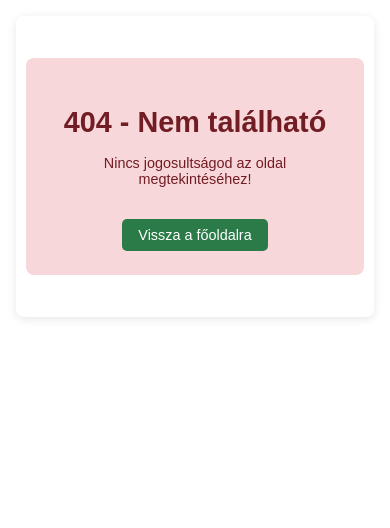
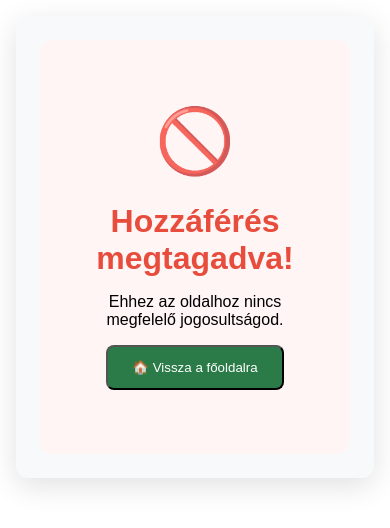
Before and after one commit to kenezbence/sneakR, an Angular app in the folder frontend/sneakR/: page /admin in a window 390 px wide. Before the commit this address had no page. Shown: the top 528 px of the page. Built offline with nearby package versions, Linux system fonts and the light colour scheme; sample sign-in values are in the browser's storage.

Commit message:
mat icons & admin css

```diff
--- a/frontend/sneakR/src/app/_components/admin/admin.component.css
+++ b/frontend/sneakR/src/app/_components/admin/admin.component.css
@@ -1,166 +1,184 @@
 .admin-container {
   max-width: 1200px;
   margin: 2rem auto;
-  padding: 20px;
-  background: white;
-  border-radius: 8px;
-  box-shadow: 0 2px 10px rgba(0,0,0,0.1);
+  padding: 2rem;
+  background: #f8f9fa;
+  border-radius: 12px;
+  box-shadow: 0 8px 30px rgba(0,0,0,0.12);
+  font-family: 'Segoe UI', system-ui, sans-serif;
+}
+
+.admin-header {
+  display: flex;
+  justify-content: space-between;
+  align-items: center;
+  margin-bottom: 2rem;
+  padding-bottom: 1.5rem;
+  border-bottom: 1px solid #e9ecef;
 }
 
 h1 {
-  color: #2A7B47;
-  text-align: center;
-  margin-bottom: 2rem;
+  color: #2c3e50;
+  margin: 0;
+  font-size: 2.2rem;
+  font-weight: 600;
 }
 
-.table-container {
-  overflow-x: auto; /* Görgethetővé teszi a táblázatot mobil nézetben */
+.user-stats {
+  display: grid;
+  grid-template-columns: repeat(auto-fit, minmax(200px, 1fr));
+  gap: 1.5rem;
+  margin-bottom: 3rem;
+}
+
+.stat-card {
+  background: white;
+  padding: 1.5rem;
+  border-radius: 10px;
+  box-shadow: 0 4px 6px rgba(0,0,0,0.05);
+  text-align: center;
+}
+
+.stat-value {
+  display: block;
+  font-size: 2.4rem;
+  font-weight: 700;
+  color: #2A7B47;
+  margin-bottom: 0.5rem;
+}
+
+.stat-label {
+  color: #7f8c8d;
+  font-size: 0.95rem;
+  text-transform: uppercase;
+  letter-spacing: 0.5px;
 }
 
 .users-table {
-  border: 2px solid red !important;
   width: 100%;
-  min-width: 600px; /* Ha a képernyő kisebb, akkor vízszintesen görgethető */
+  border-collapse: collapse;
+  background: white;
+  border-radius: 8px;
+  overflow: hidden;
+  box-shadow: 0 1px 15px rgba(0,0,0,0.08);
 }
 
-.users-table td, .users-table th {
-  padding: 12px;
-  border: 1px solid #ddd;
-  background: #3d7852 !important;
-  color: black !important;
+.users-table thead {
+  background: #2A7B47;
+  color: white;
+}
+
+.users-table th {
+  padding: 1.2rem;
+  font-weight: 600;
   text-align: left;
 }
 
+.users-table td {
+  padding: 1rem 1.2rem;
+  border-bottom: 1px solid #ecf0f1;
+  color: #2c3e50;
+}
+
+.users-table tr:last-child td {
+  border-bottom: none;
+}
+
+/* .users-table tr:hover {
+  background: #f8f9fa;
+  transition: background 0.2s ease;
+} */
+
 .delete-btn {
-  background: #dc3545;
+  background: #e74c3c;
   color: white;
   border: none;
-  padding: 8px 16px;
-  border-radius: 4px;
+  padding: 0.6rem 1.2rem;
+  border-radius: 6px;
   cursor: pointer;
-  transition: background 0.2s;
+  transition: all 0.2s ease;
+  display: inline-flex;
+  align-items: center;
+  gap: 0.5rem;
 }
 
 .delete-btn:hover {
-  background: #bb2d3b;
+  background: #c0392b;
+  transform: translateY(-1px);
+  box-shadow: 0 3px 8px rgba(231, 76, 60, 0.25);
+}
+
+.error-container {
+  text-align: center;
+  padding: 4rem 2rem;
+  background: #fff5f5;
+  border-radius: 12px;
+}
+
+.error-icon {
+  font-size: 4rem;
+  margin-bottom: 1.5rem;
+  opacity: 0.8;
+}
+
+.error-container h2 {
+  color: #e74c3c;
+  margin: 1rem 0;
+  font-size: 2rem;
+}
+
+.back-button {
+  background: #2A7B47;
+  color: white;
+  padding: 0.8rem 1.5rem;
+  border-radius: 8px;
+  display: inline-flex;
+  align-items: center;
+  gap: 0.5rem;
+  transition: all 0.2s ease;
+}
+
+.back-button:hover {
+  background: #1f5e36;
+  transform: translateY(-1px);
 }
 
 .loading {
   text-align: center;
   padding: 2rem;
-  color: #666;
+  color: #7f8c8d;
+  font-style: italic;
 }
 
-.error-container {
-  text-align: center;
-  padding: 4rem;
-  background: #f8d7da;
-  border-radius: 8px;
-  margin: 2rem auto;
-  max-width: 600px;
-}
-
-.error-container h2 {
-  color: #721c24;
-  font-size: 2.5rem;
-  margin-bottom: 1rem;
-}
-
-.error-container p {
-  color: #721c24;
-  font-size: 1.2rem;
-  margin-bottom: 2rem;
-}
-
-.back-button {
-  background: #2A7B47;
-  color: white;
-  padding: 12px 24px;
-  border: none;
-  border-radius: 5px;
-  font-size: 1.1rem;
-  cursor: pointer;
-  transition: background 0.3s;
-}
-
-.back-button:hover {
-  background: #1f5e36;
-}
-
-/* ======= Reszponzív stílusok ======= */
+/* Reszponzív stílusok */
 @media (max-width: 768px) {
-  .admin-container {
-    padding: 15px;
+  .admin-header {
+    flex-direction: column;
+    gap: 1.5rem;
+    text-align: center;
   }
 
-  .users-table {
-    font-size: 14px;
+  .users-table td, .users-table th {
+    padding: 0.8rem;
   }
 
-  .users-table th, .users-table td {
-    padding: 8px;
-  }
-
-  .delete-btn {
-    padding: 6px 12px;
-    font-size: 14px;
-  }
-
-  .error-container {
-    padding: 2rem;
-  }
-
-  .error-container h2 {
+  .stat-value {
     font-size: 2rem;
-  }
-
-  .error-container p {
-    font-size: 1rem;
-  }
-
-  .back-button {
-    padding: 10px 20px;
-    font-size: 1rem;
   }
 }
 
 @media (max-width: 480px) {
   .admin-container {
+    padding: 1.5rem;
     margin: 1rem;
-    padding: 10px;
   }
 
   h1 {
-    font-size: 1.5rem;
-  }
-
-  .users-table {
-    font-size: 12px;
-  }
-
-  .users-table th, .users-table td {
-    padding: 6px;
+    font-size: 1.8rem;
   }
 
   .delete-btn {
-    padding: 5px 10px;
-    font-size: 12px;
-  }
-
-  .error-container {
-    padding: 1.5rem;
-  }
-
-  .error-container h2 {
-    font-size: 1.8rem;
-  }
-
-  .error-container p {
-    font-size: 0.9rem;
-  }
-
-  .back-button {
-    padding: 8px 16px;
-    font-size: 0.9rem;
+    width: 100%;
+    justify-content: center;
   }
 }
--- a/frontend/sneakR/src/app/_components/admin/admin.component.html
+++ b/frontend/sneakR/src/app/_components/admin/admin.component.html
@@ -1,13 +1,19 @@
 <div class="admin-container">
   <div *ngIf="isAdmin; else accessDenied">
-    <h1>Felhasználók Kezelése</h1>
-    <button class="back-button" (click)="goBackToProfile()">Vissza a profilra</button>
+    <div class="admin-header">
+      <h1>Felhasználók Kezelése 👨💻</h1>
+      <button class="back-button" (click)="goBackToProfile()">← Vissza a profilra</button>
+    </div>
 
-
-    <div *ngIf="users.length > 0">
-      <br>
-        Betöltött felhasználók száma: {{ users.length }}<br>
-        Első felhasználó neve: {{ users[0].nev }}
+    <div class="user-stats" *ngIf="users.length > 0">
+      <div class="stat-card">
+        <span class="stat-value">{{ users.length }}</span>
+        <span class="stat-label">Betöltött felhasználó</span>
+      </div>
+      <div class="stat-card">
+        <span class="stat-value">{{ users[0].nev.split(' ')[0] }}</span>
+        <span class="stat-label">Első felhasználó</span>
+      </div>
     </div>
 
     <div class="table-container" *ngIf="users.length > 0">
@@ -40,9 +46,10 @@
 
   <ng-template #accessDenied>
     <div class="error-container">
-      <h2>404 - Nem található</h2>
-      <p>Nincs jogosultságod az oldal megtekintéséhez!</p>
-      <button class="back-button" (click)="goBack()">Vissza a főoldalra</button>
+      <div class="error-icon">🚫</div>
+      <h2>Hozzáférés megtagadva!</h2>
+      <p>Ehhez az oldalhoz nincs megfelelő jogosultságod.</p>
+      <button class="back-button" (click)="goBack()">🏠 Vissza a főoldalra</button>
     </div>
   </ng-template>
 </div>
--- a/frontend/sneakR/src/app/_components/webshop-cart/webshop-cart.component.css
+++ b/frontend/sneakR/src/app/_components/webshop-cart/webshop-cart.component.css
@@ -1,3 +1,4 @@
+@import url('https://fonts.googleapis.com/icon?family=Material+Icons');
 :host {
   display: block;
   min-height: 100vh;
```
